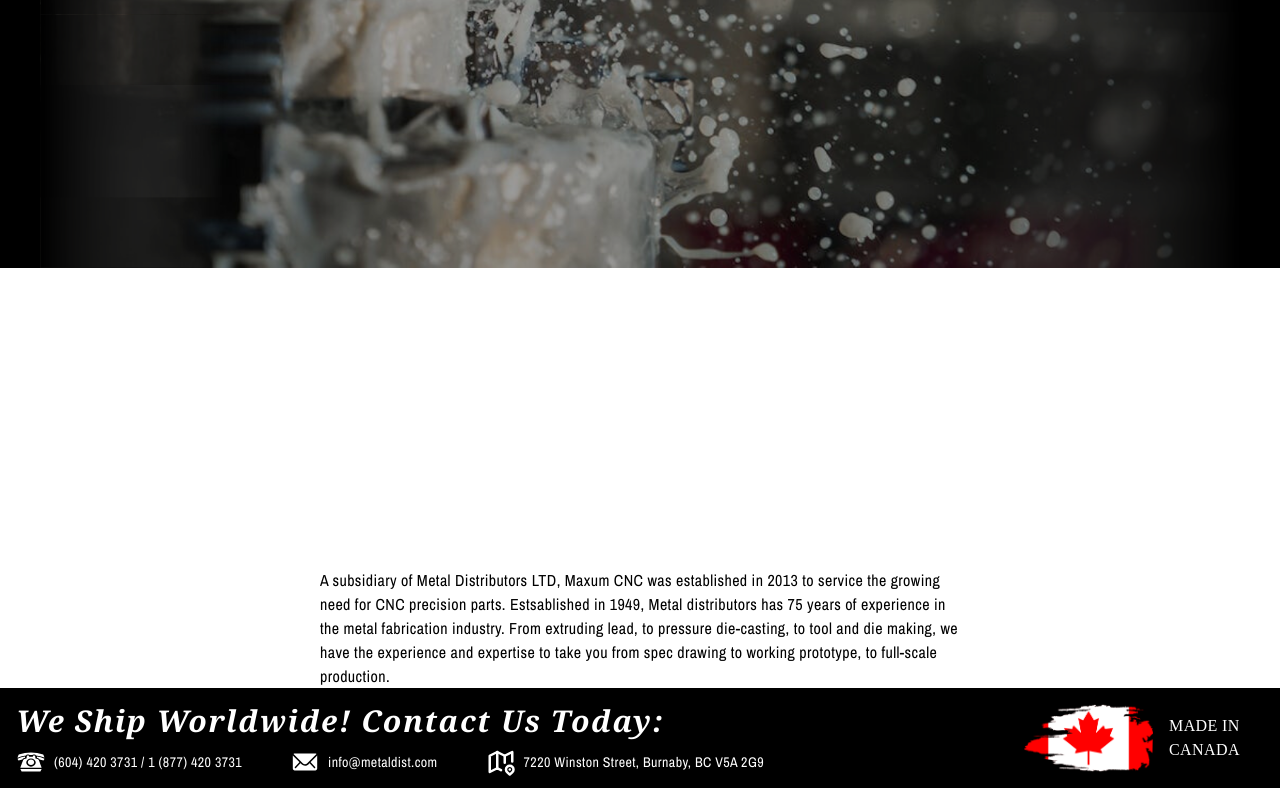
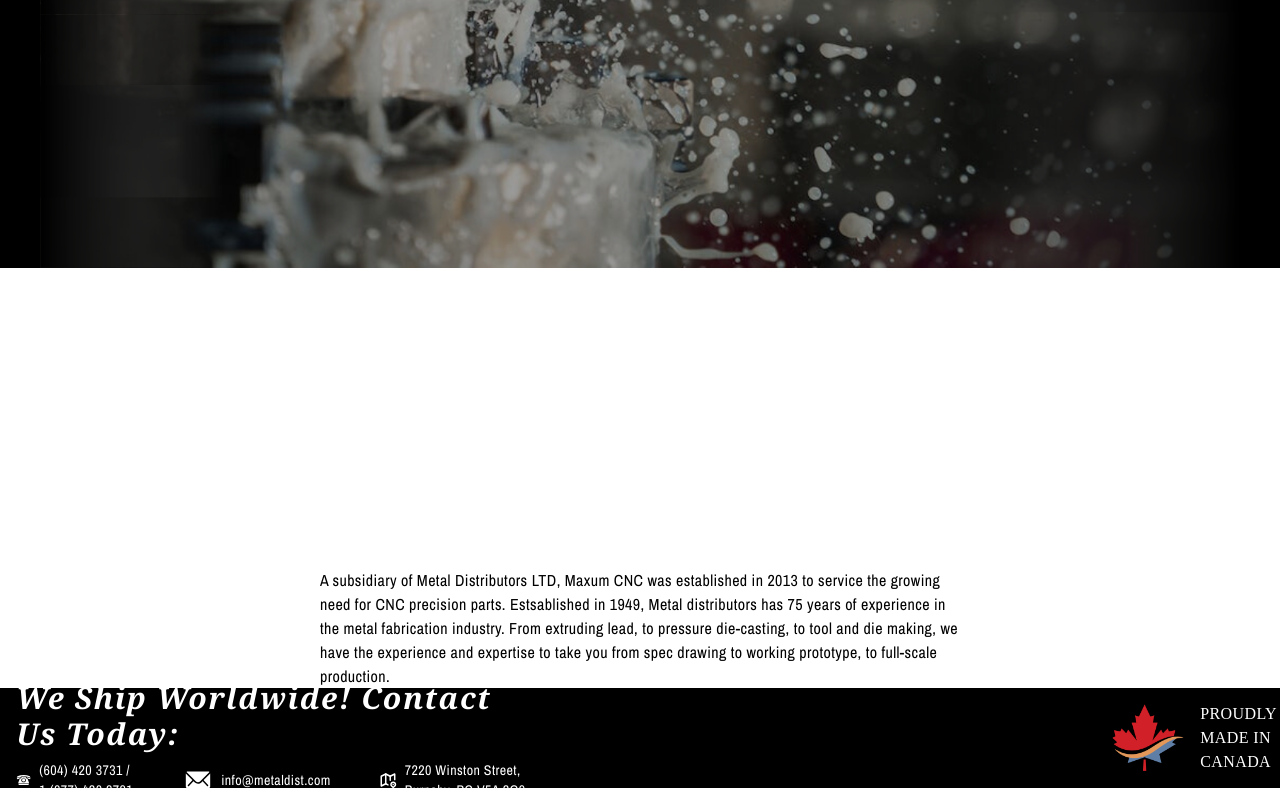
Before and after one commit to a-tuyen/maxumcnc, a Next.js app: page /about in a window 1280 px wide. Shown: the part 532-1332 px from the top of the page. Built offline with nearby package versions, Linux system fonts and the light colour scheme; a web font is replaced by a local one.

Commit message:
changes footer made in canada pic and positioning

```diff
--- a/components/Footer.jsx
+++ b/components/Footer.jsx
@@ -34,15 +34,15 @@ const Footer = () => {
           </ul>
         </div>
 
-        <div className="flex justify-center items-center lg:justify-end w-[25%] lg:w-[20%] py-2.5 lg:pr-4">
+        <div className="flex justify-center lg:justify-end items-center w-[100%] py-2.5">
           <Image
             className="flex pr-2"
-            src="/images/made-in-canada.png"
-            width={137}
-            height={75}
+            src="/images/made-in-canada-maxum.png"
+            width={80}
+            height={50}
           />
-          <div className="flex text-white text-xs lg:text-base text-left font-fancy w-[100%] lg:pl-2">
-            MADE IN CANADA
+          <div className="flex flex-col text-white text-s lg:text-base text-left font-fancy w-[12%] lg:pl-2">
+            <p>PROUDLY</p> <p>MADE IN</p> <p>CANADA</p>
           </div>
         </div>
       </div>
```
Also changed, not shown: public/images/made-in-canada-maxum.png (added), public/images/made-in-canada2.png (renamed from public/images/made-in-canada.png).
